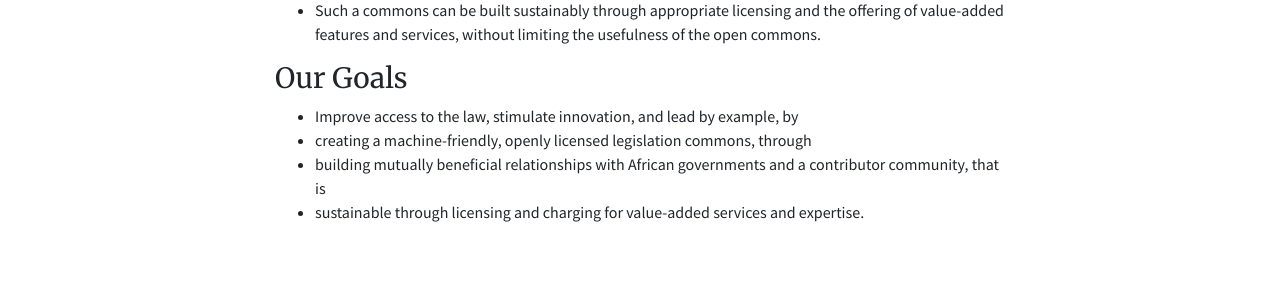
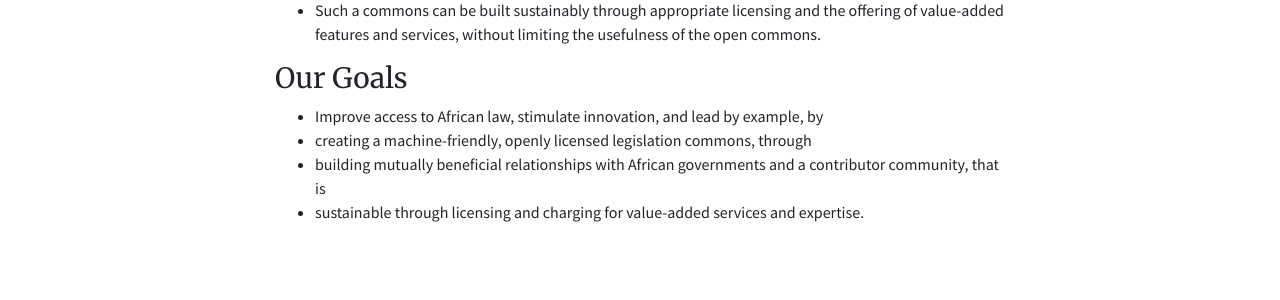
Before and after one commit to laws-africa/laws-africa.github.io, a Jekyll site: the page built from about.markdown, in a window 1280 px wide and 900 px high, scrolled down 691 px. Shown: the part 154-454 px from the top of the window. Built offline with Jekyll 4.4.1, drawn with Linux system fonts in a browser that asks for light colours; nearby versions of some CDN libraries.

Commit message:
Updated About

```diff
--- a/about.markdown
+++ b/about.markdown
@@ -22,7 +22,7 @@ layout: about
 
 ### Our Goals
 
-* Improve access to the law, stimulate innovation, and lead by example, by
+* Improve access to African law, stimulate innovation, and lead by example, by
 * creating a machine-friendly, openly licensed legislation commons, through
 * building mutually beneficial relationships with African governments and a contributor community, that is
 * sustainable through licensing and charging for value-added services and expertise.
```
